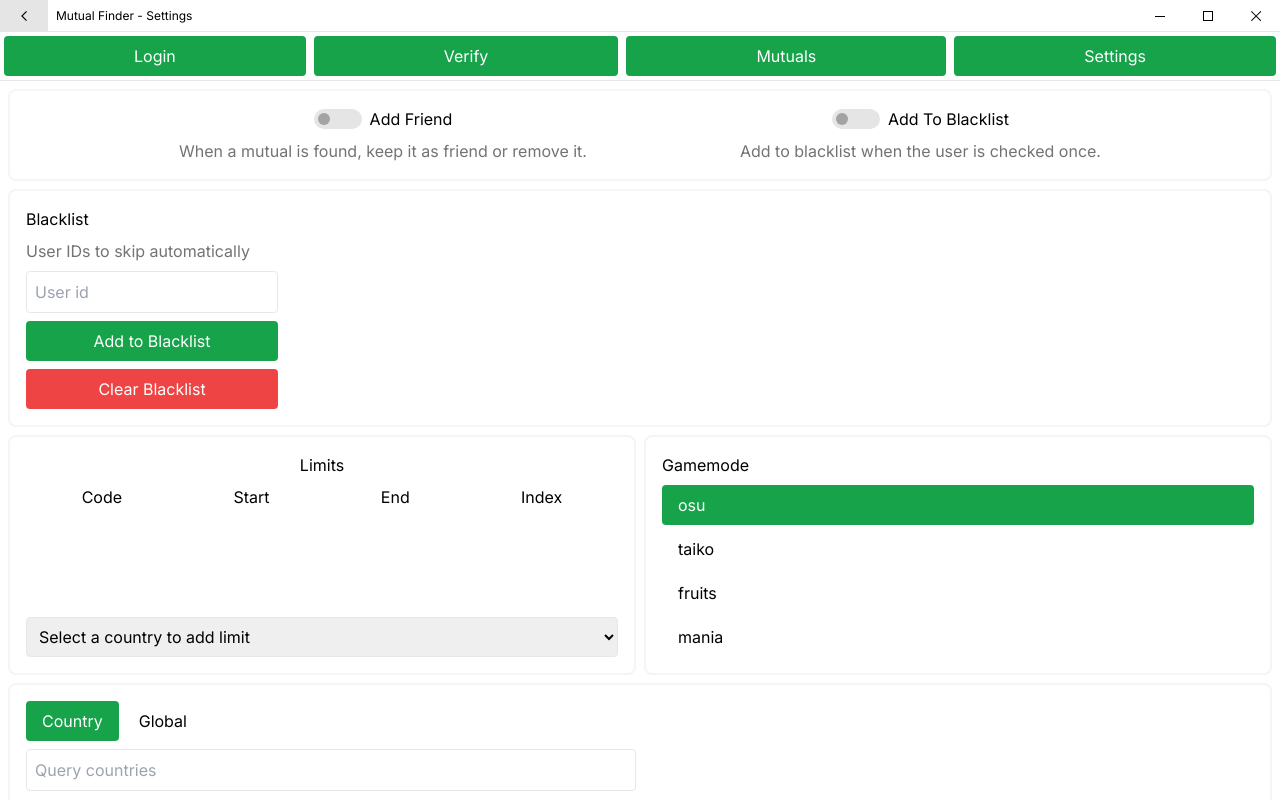
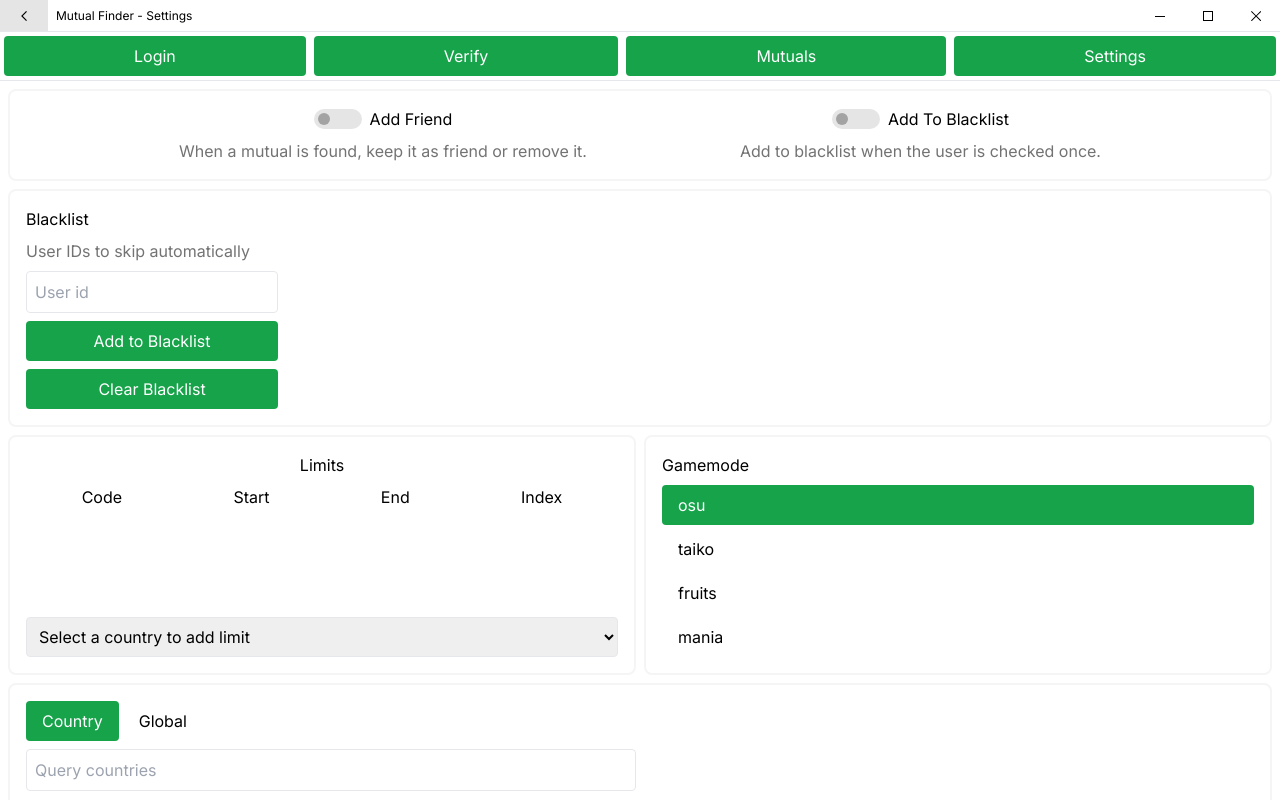
Before and after one commit to metkm/osu-mutual-finder, a Vue app: page /settings in a window 1280 px wide. Built offline with nearby package versions, Linux system fonts and the light colour scheme.

Commit message:
remove unused class

```diff
--- a/src/components/Settings/SettingsBlacklist.vue
+++ b/src/components/Settings/SettingsBlacklist.vue
@@ -29,7 +29,7 @@
           Add to Blacklist
         </BaseButton>
 
-        <BaseButton class="bg-red-500 hover:bg-red-800" @click="settingsStore.blacklistIds = []">
+        <BaseButton @click="settingsStore.blacklistIds = []">
           Clear Blacklist
         </BaseButton>
       </div>
```
